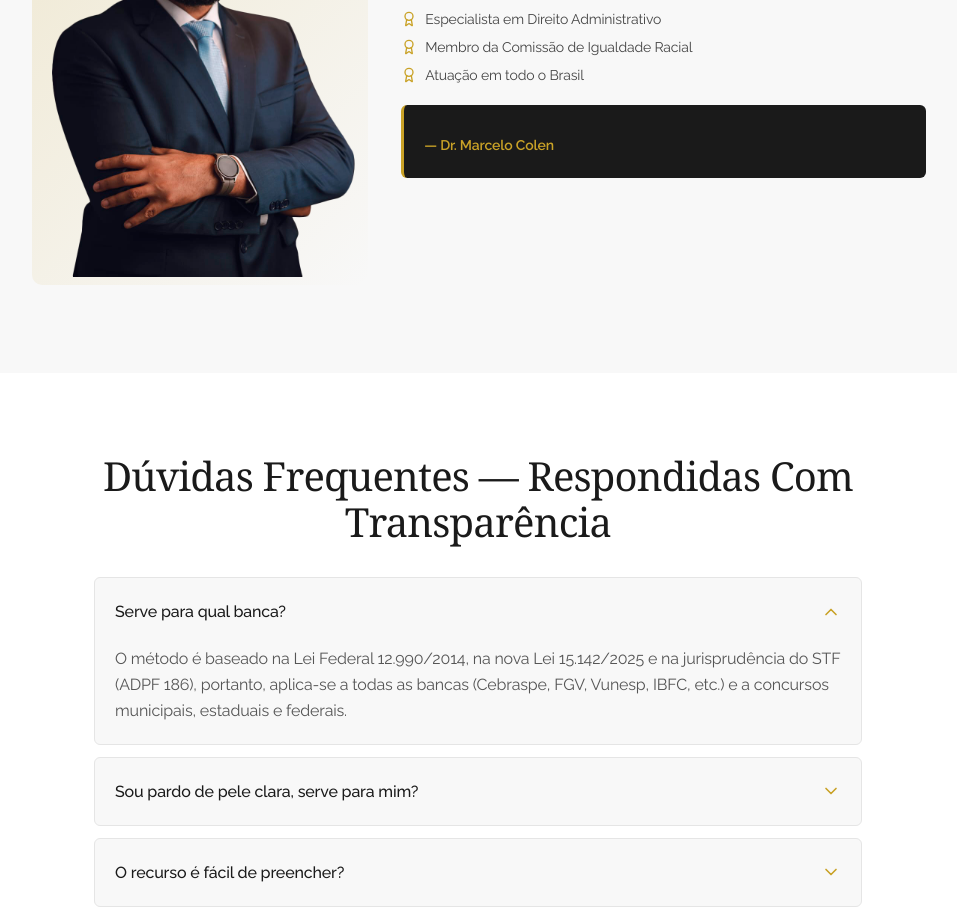
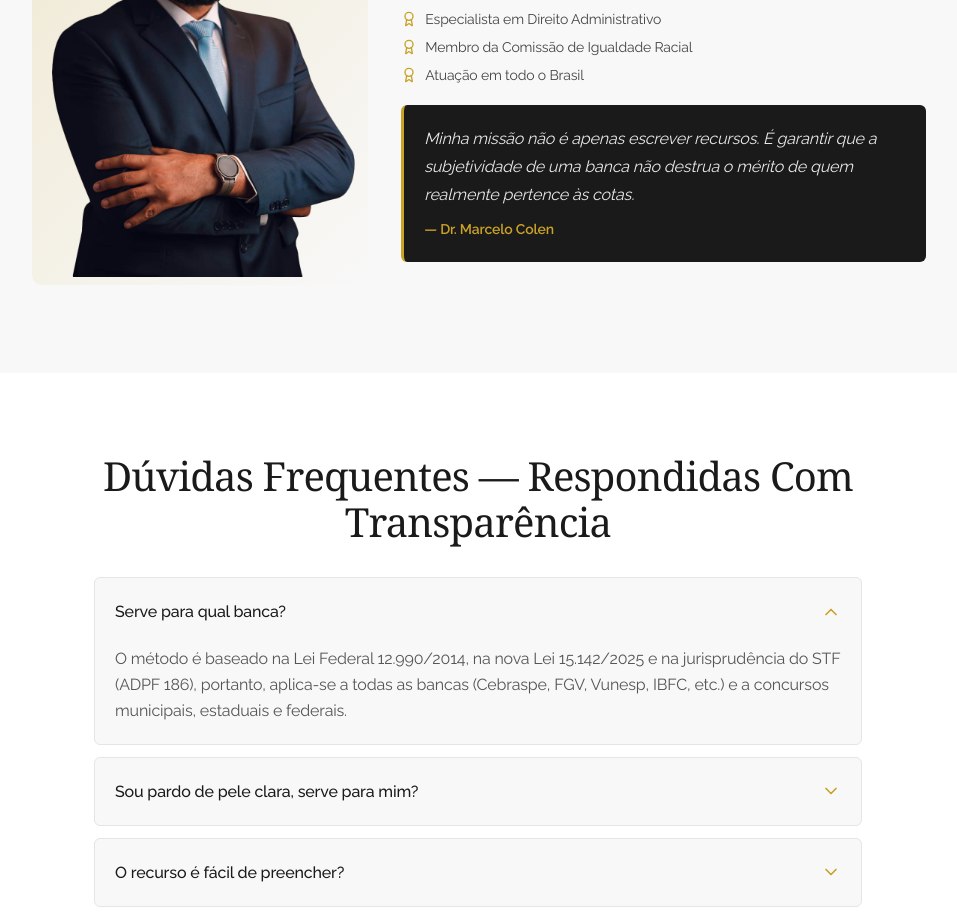
Before and after one commit to ViniciusGavioli/marcelo-colen-site, a Next.js app: page /modelo-recurso in a window 1280 px wide. Shown: the part 3620-4539 px from the top of the page, without its empty margins (162-1119 px from the left). Built offline with nearby package versions, Linux system fonts and the light colour scheme; no server answers; a web font is replaced by a local one.

Commit message:
fix: add depoimento to autoridade data + use getAutoridadeTexto helper in mr-autoridade

```diff
--- a/src/components/landing/modelo-recurso/mr-autoridade.tsx
+++ b/src/components/landing/modelo-recurso/mr-autoridade.tsx
@@ -4,6 +4,12 @@ import Image from "next/image";
 import { Container } from "@/components/layout";
 import { MODELO_RECURSO_PAGE } from "@/lib/modelo-recurso-data";
 import { Award } from "lucide-react";
+
+function getAutoridadeTexto(a: { descricao: string; depoimento?: string }): string {
+    const d = a.depoimento;
+    if (typeof d === "string" && d.trim().length > 0) return d;
+    return a.descricao;
+}
 
 export function MrAutoridade() {
     const { autoridade } = MODELO_RECURSO_PAGE;
@@ -85,7 +91,7 @@ export function MrAutoridade() {
                                     className="text-base italic leading-relaxed mb-2"
                                     style={{ color: 'rgba(255, 255, 255, 0.9)' }}
                                 >
-                                    {autoridade.depoimento}
+                                    {getAutoridadeTexto(autoridade)}
                                 </p>
                                 <p
                                     className="text-sm font-semibold"
--- a/src/lib/modelo-recurso-data.ts
+++ b/src/lib/modelo-recurso-data.ts
@@ -91,6 +91,7 @@ export const MODELO_RECURSO_PAGE = {
         nome: "Dr. Marcelo Colen",
         oab: "OAB/MG Nº 137.052",
         descricao: "Advogado especialista em Igualdade Racial e Concursos Públicos. Com atuação nacional, ele reverteu dezenas de indeferimentos injustos, entendendo profundamente como a subjetividade das bancas opera contra o candidato pardo.",
+        depoimento: "Minha missão não é apenas escrever recursos. É garantir que a subjetividade de uma banca não destrua o mérito de quem realmente pertence às cotas.",
         ctaText: "CONHECER O ESPECIALISTA",
         credenciais: [
             "Especialista em Direito Administrativo",
```
